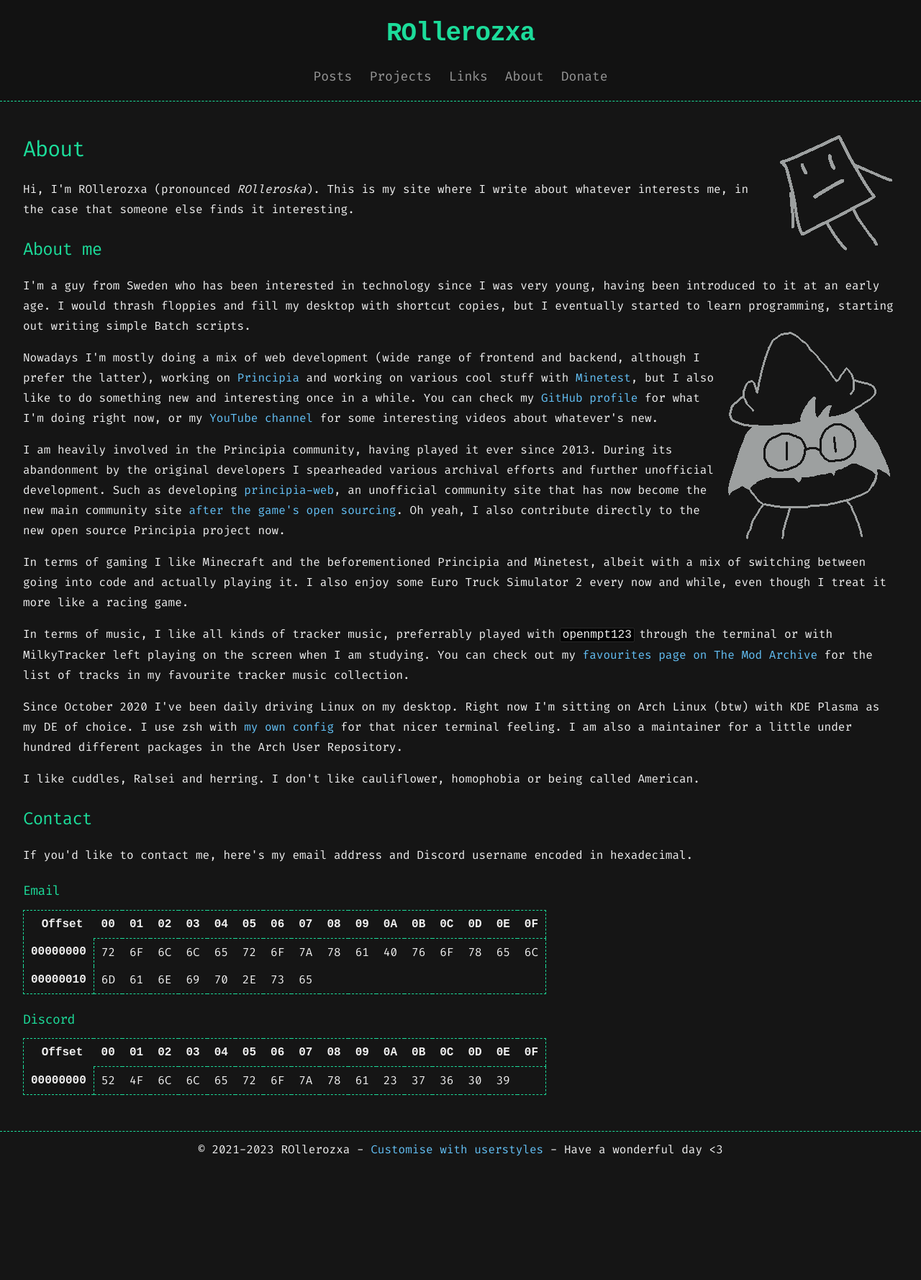
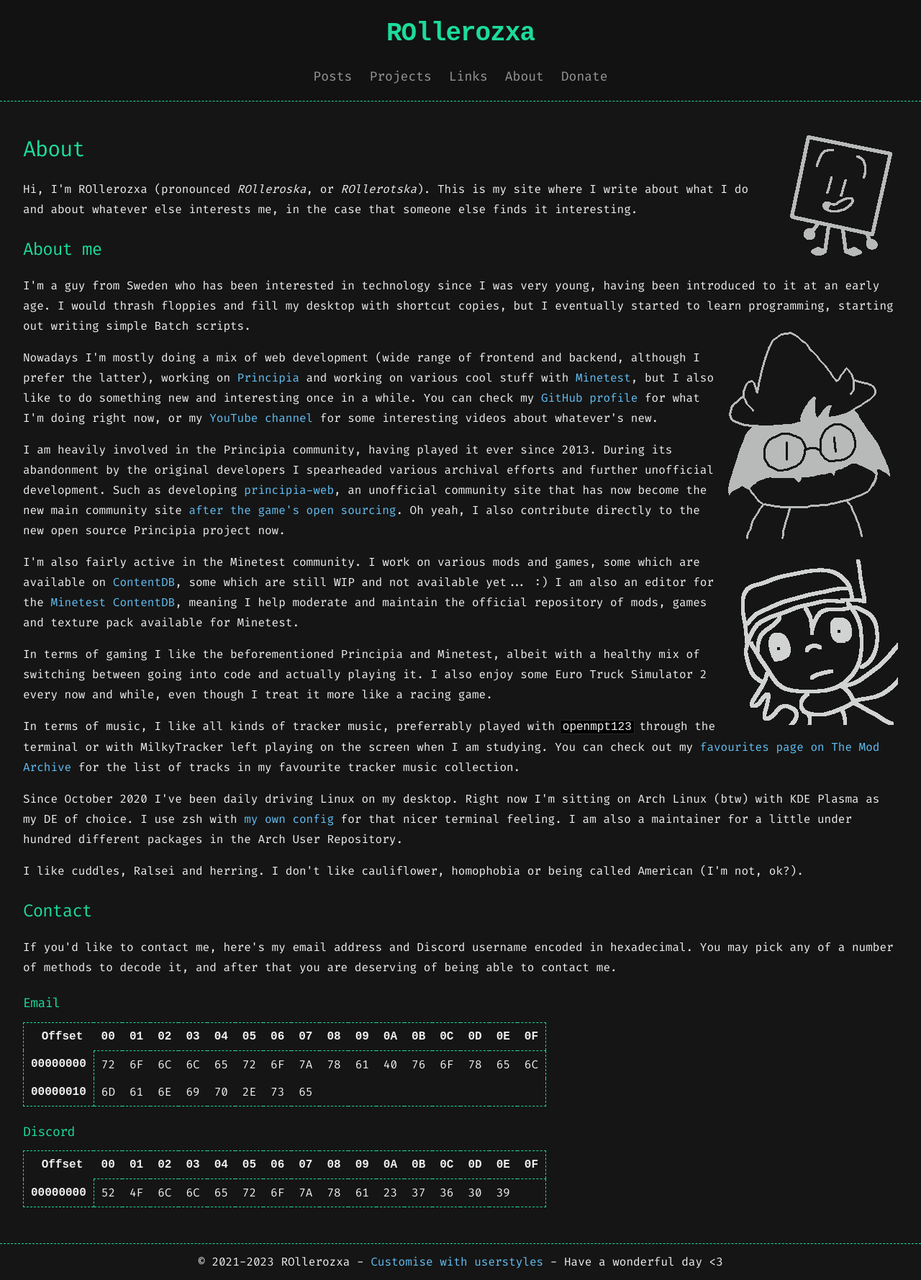
Before and after one commit to rollerozxa/voxelmanip.se, a Jekyll site: the page built from about.md, in a window 1280 px wide. Shown: the whole page at 72% size. Built offline with Jekyll 4.4.1, drawn with Linux system fonts in a browser that asks for light colours; some web fonts are replaced; before the commit the page ends 1622 px from its top, so only the background shows below that.

Commit message:
Update about page, add nice welcome header

```diff
--- a/_sass/base.scss
+++ b/_sass/base.scss
@@ -237,13 +237,9 @@
 	}
 }
 
-.ozxa, .cute-ralsei {
+.ozxa, .cute-ralsei, .quote {
 	image-rendering: crisp-edges;
 	float: right;
 }
-.ozxa {
-	margin-left: 30px;
-}
-.cute-ralsei {
-	margin-top: 1em;
-}
+.ozxa			{ margin-left: 30px; }
+.cute-ralsei	{ margin-top: 1em; }
--- a/about.md
+++ b/about.md
@@ -3,28 +3,32 @@
 title: About
 description: Hi, I'm ROllerozxa. This is my site where I write about whatever interests me, in the case that someone else finds it interesting.
 ---
-<img src="{{ 'assets/ozxa.png' | relative_url }}" class="ozxa" alt="ozxa" title="Ozxa">
+<img src="/assets/ozxa_new_osc.png" class="ozxa" alt="ozxa" title="Ozxa">
 # About
-Hi, I'm ROllerozxa (pronounced *ROlleroska*). This is my site where I write about whatever interests me, in the case that someone else finds it interesting.
+Hi, I'm ROllerozxa (pronounced *ROlleroska*, or *ROllerotska*). This is my site where I write about what I do and about whatever else interests me, in the case that someone else finds it interesting.
 
 ## About me
 I'm a guy from Sweden who has been interested in technology since I was very young, having been introduced to it at an early age. I would thrash floppies and fill my desktop with shortcut copies, but I eventually started to learn programming, starting out writing simple Batch scripts.
-<img src="{{ 'assets/cute_drawn_ralsei.png' | relative_url }}" class="cute-ralsei" alt="Cute Ralsei" title="Cute Ralsei" onclick="this.src='{{ 'assets/cute_drawn_ralsei_squeak.png' | relative_url }}'">
+<img src="/assets/cute_drawn_ralsei.png" class="cute-ralsei" alt="Cute Ralsei" title="Cute Ralsei" onclick="this.src='/assets/cute_drawn_ralsei_squeak.png'">
 
 Nowadays I'm mostly doing a mix of web development (wide range of frontend and backend, although I prefer the latter), working on [Principia](https://principia-web.se) and working on various cool stuff with [Minetest](https://www.minetest.net), but I also like to do something new and interesting once in a while. You can check my [GitHub profile](https://github.com/rollerozxa) for what I'm doing right now, or my [YouTube channel](https://www.youtube.com/channel/UC9DVzb753ncMoR7TBuqvcIA) for some interesting videos about whatever's new.
 
 I am heavily involved in the Principia community, having played it ever since 2013. During its abandonment by the original developers I spearheaded various archival efforts and further unofficial development. Such as developing [principia-web](https://principia-web.se), an unofficial community site that has now become the new main community site [after the game's open sourcing](https://github.com/Bithack/principia/). Oh yeah, I also contribute directly to the new open source Principia project now.
 
-In terms of gaming I like Minecraft and the beforementioned Principia and Minetest, albeit with a mix of switching between going into code and actually playing it. I also enjoy some Euro Truck Simulator 2 every now and while, even though I treat it more like a racing game.
+<img src="/assets/quote.png" class="quote" alt="quote" title="Quote">
+
+I'm also fairly active in the Minetest community. I work on various mods and games, some which are available on [ContentDB](https://content.minetest.net/users/ROllerozxa/), some which are still WIP and not available yet... :) I am also an editor for the [Minetest ContentDB](https://content.minetest.net), meaning I help moderate and maintain the official repository of mods, games and texture pack available for Minetest.
+
+In terms of gaming I like the beforementioned Principia and Minetest, albeit with a healthy mix of switching between going into code and actually playing it. I also enjoy some Euro Truck Simulator 2 every now and while, even though I treat it more like a racing game.
 
 In terms of music, I like all kinds of tracker music, preferrably played with `openmpt123` through the terminal or with MilkyTracker left playing on the screen when I am studying. You can check out my [favourites page on The Mod Archive](https://modarchive.org/index.php?request=view_member_favourites&query=93924) for the list of tracks in my favourite tracker music collection.
 
 Since October 2020 I've been daily driving Linux on my desktop. Right now I'm sitting on Arch Linux (btw) with KDE Plasma as my DE of choice. I use zsh with [my own config](https://github.com/rollerozxa/zshrc) for that nicer terminal feeling. I am also a maintainer for a little under hundred different packages in the Arch User Repository.
 
-I like cuddles, Ralsei and herring. I don't like cauliflower, homophobia or being called American.
+I like cuddles, Ralsei and herring. I don't like cauliflower, homophobia or being called American (I'm not, ok?).
 
 ## Contact
-If you'd like to contact me, here's my email address and Discord username encoded in hexadecimal.
+If you'd like to contact me, here's my email address and Discord username encoded in hexadecimal. You may pick any of a number of methods to decode it, and after that you are deserving of being able to contact me.
 
 ### Email
 
```
Also changed, not shown: index.html (+10 -1 lines), assets/cute_drawn_ralsei.png, assets/cute_drawn_ralsei_squeak.png, assets/ozxa_new_osc.png (added), assets/quote.png (added).
